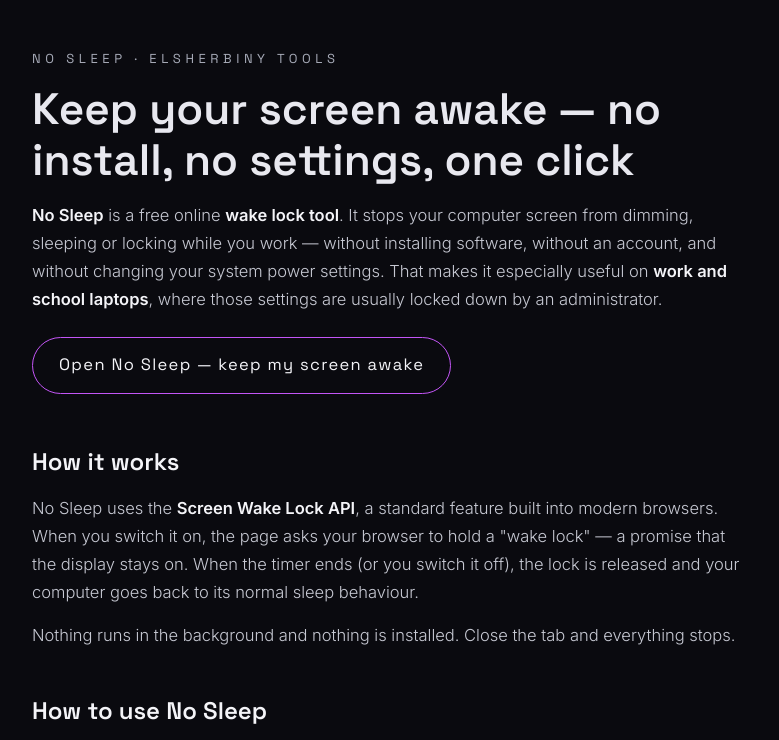
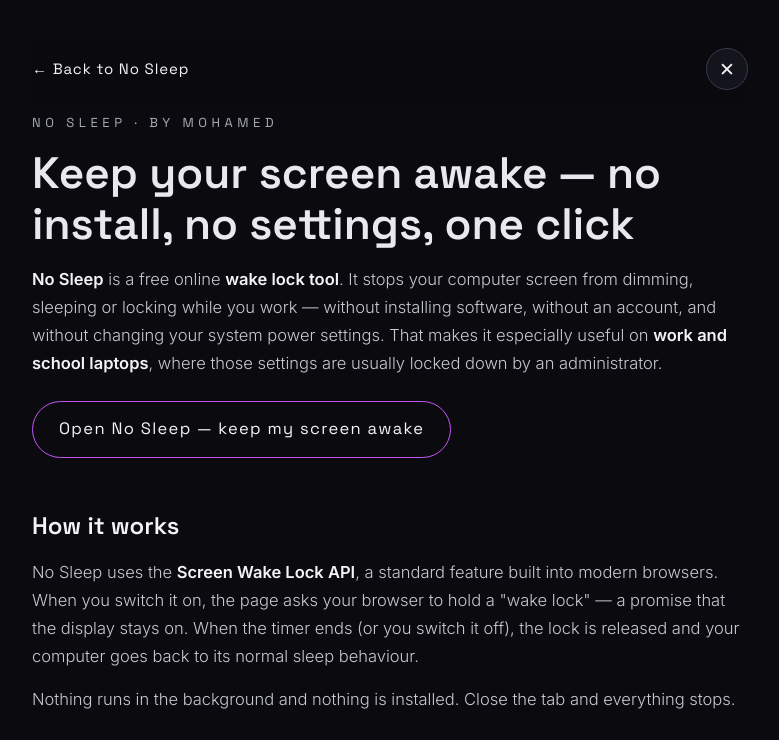
Before and after one commit to mohamedelsherbiny369/nosleep, a plain HTML site: page guide.html in a window 1280 px wide. Shown: the top 740 px of the page, without its empty margins (250-1029 px from the left). Drawn offline with Linux system fonts and the light colour scheme.

Commit message:
NoSleep v2.9.1 — guide close/back bar + by Mohamed byline

```diff
--- a/guide.html
+++ b/guide.html
@@ -8,7 +8,7 @@
 <link rel="canonical" href="https://mohamedelsherbiny369.github.io/nosleep/guide.html">
 <meta name="theme-color" content="#0a0a0f">
 <meta property="og:type" content="article">
-<meta property="og:site_name" content="No Sleep — Elsherbiny Tools">
+<meta property="og:site_name" content="No Sleep — by Mohamed">
 <meta property="og:title" content="How No Sleep Works — Guide & FAQ">
 <meta property="og:description" content="What a wake lock is, how to keep your screen awake in one click, when it helps, and which browsers support it.">
 <meta property="og:url" content="https://mohamedelsherbiny369.github.io/nosleep/guide.html">
@@ -64,6 +64,11 @@
   body { background:#0a0a0f; color:#e8e8ef; font-family:'Inter',system-ui,sans-serif; line-height:1.7; -webkit-font-smoothing:antialiased; }
   .wrap { max-width: 760px; margin: 0 auto; padding: 48px 22px 72px; }
   .brand { font-family:'Space Grotesk',sans-serif; letter-spacing:.35em; font-size:13px; color:#a7abb8; text-transform:uppercase; }
+  .topbar { position: sticky; top: 0; z-index: 10; display: flex; justify-content: space-between; align-items: center; padding: 12px 0; margin: -12px 0 10px; background: rgba(10,10,15,.94); }
+  .topbar .back { font-family:'Space Grotesk',sans-serif; font-size: 15px; letter-spacing:.06em; color:#f4f4f8; text-decoration: none; }
+  .topbar .back:hover { color:#c355f6; }
+  .topbar .close { width: 42px; height: 42px; flex: 0 0 42px; display: flex; align-items: center; justify-content: center; border: 1px solid #3a3a4c; border-radius: 50%; color:#f4f4f8; text-decoration: none; font-size: 19px; line-height: 1; background:#14141d; }
+  .topbar .close:hover { border-color:#c355f6; color:#c355f6; }
   h1 { font-family:'Space Grotesk',sans-serif; font-size: clamp(30px, 5.4vw, 44px); line-height:1.15; margin: 14px 0 16px; font-weight:600; }
   h2 { font-family:'Space Grotesk',sans-serif; font-size: 24px; margin: 42px 0 12px; font-weight:600; color:#f4f4f8; }
   p, li { color:#c6c8d2; font-size: 16.5px; font-weight: 300; }
@@ -83,7 +88,12 @@
 <body>
 <div class="wrap">
 
-  <p class="brand">No Sleep · Elsherbiny Tools</p>
+  <div class="topbar">
+    <a class="back" href="./">← Back to No Sleep</a>
+    <a class="close" href="./" aria-label="Close this guide and return to the No Sleep tool">✕</a>
+  </div>
+
+  <p class="brand">No Sleep · by Mohamed</p>
   <h1>Keep your screen awake — no install, no settings, one click</h1>
   <p><strong>No Sleep</strong> is a free online <strong>wake lock tool</strong>. It stops your computer screen from dimming, sleeping or locking while you work — without installing software, without an account, and without changing your system power settings. That makes it especially useful on <strong>work and school laptops</strong>, where those settings are usually locked down by an administrator.</p>
   <p><a class="cta" href="./">Open No Sleep — keep my screen awake</a></p>
@@ -140,7 +150,7 @@
   <p style="margin-top:36px;"><a class="cta" href="./">Open No Sleep</a></p>
 
   <footer>
-    <p>No Sleep is a free tool by <strong>Elsherbiny Tools</strong>. It is open source — see the code, the features and this guide's source in the <a href="https://github.com/mohamedelsherbiny369/nosleep">No Sleep repository on GitHub</a>.</p>
+    <p>No Sleep is a free tool by <strong>Mohamed</strong>. It is open source — see the code, the features and this guide's source in the <a href="https://github.com/mohamedelsherbiny369/nosleep">No Sleep repository on GitHub</a>.</p>
   </footer>
 
 </div>
```
Also changed, not shown: index.html (+4 -4 lines), llms.txt, og-image.png, 1 other file.
